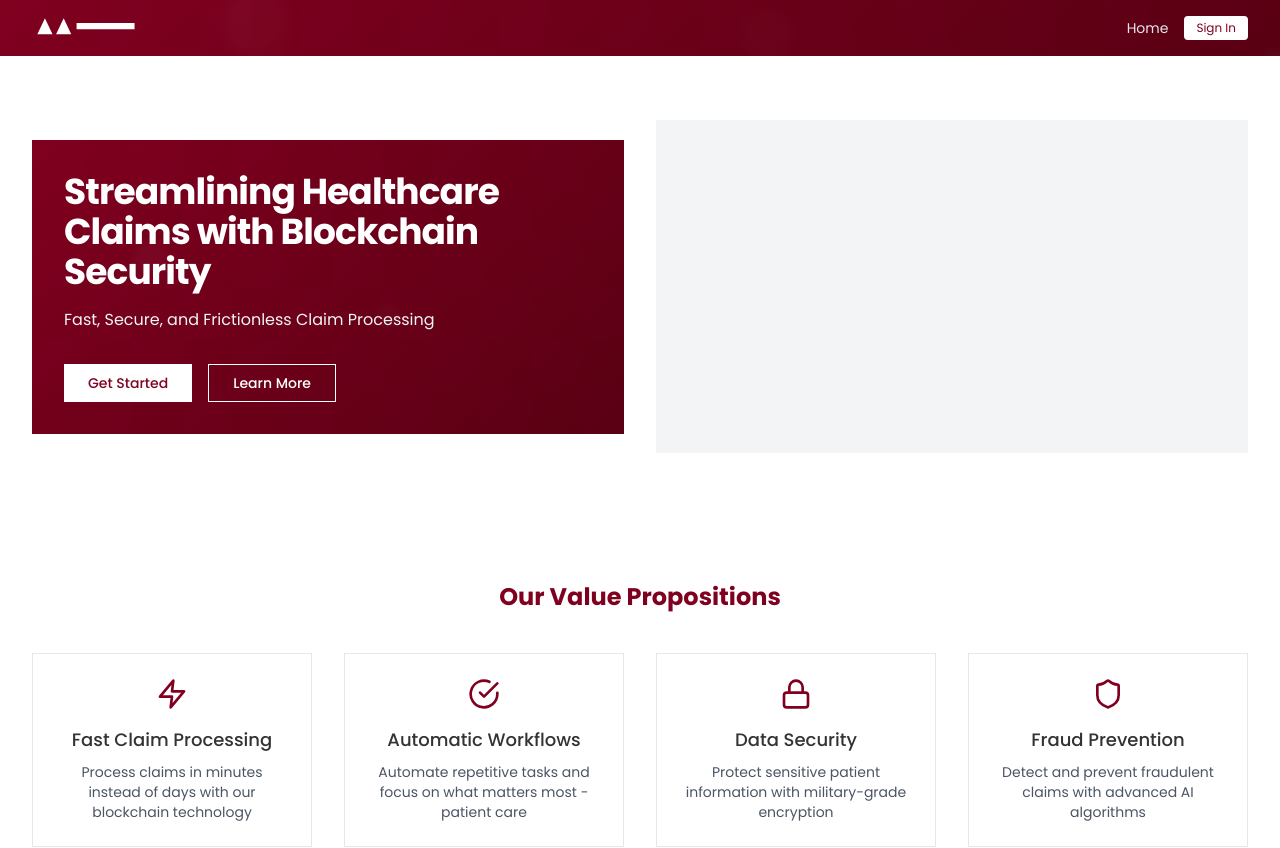
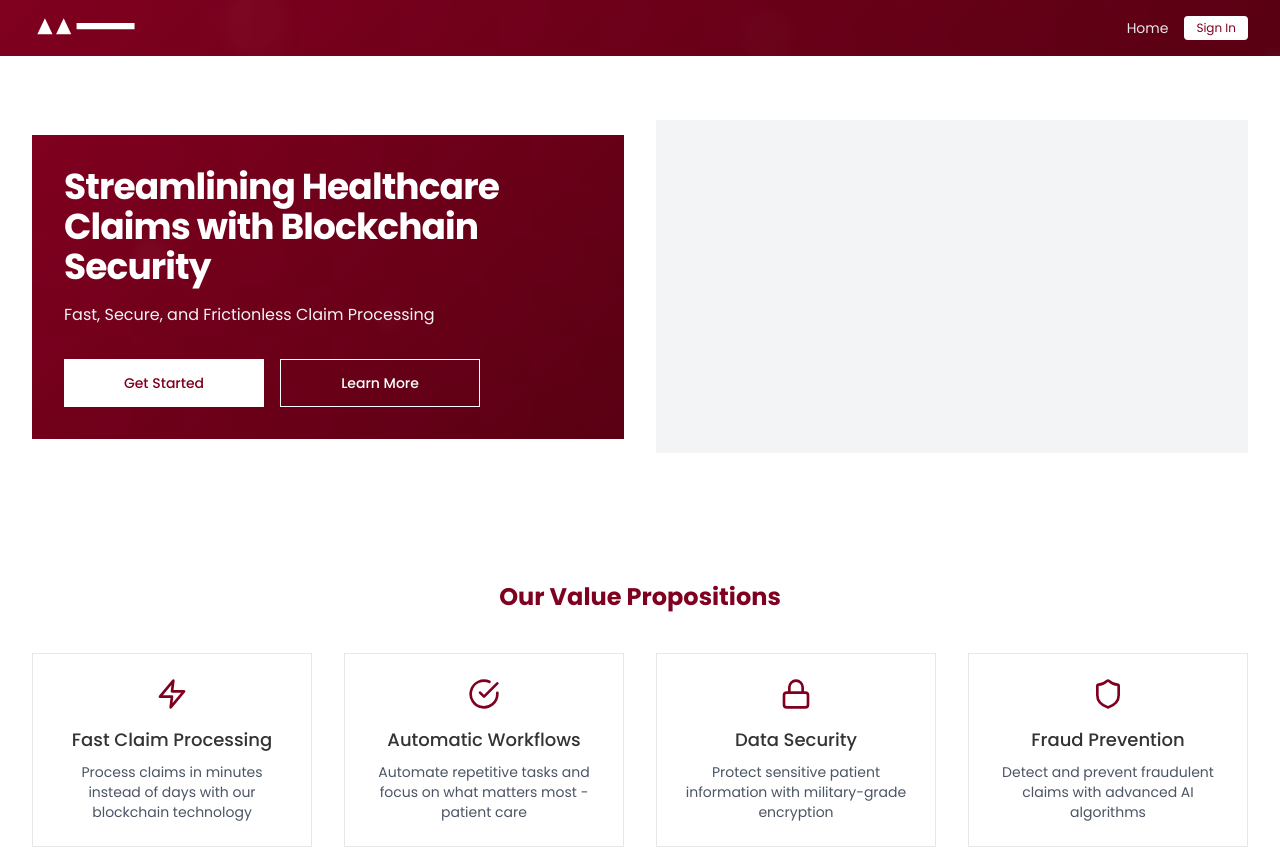
Before and after one commit to rgjc12/Vistora, a React (Create React App) app: page / in a window 1280 px wide. Shown: the top 848 px of the page. Built offline with nearby package versions, Linux system fonts and the light colour scheme.

Commit message:
added button components & editted landing page

```diff
--- a/src/App.js
+++ b/src/App.js
@@ -10,18 +10,16 @@ import {
 import { AnimatedSection } from "./components/AnimatedSection";
 import { ScrollToTop } from "./components/ScrollToTop";
 import "./App.css";
-import { useNavigate } from 'react-router-dom';
-
-
-
+import { useNavigate } from "react-router-dom";
+import PrimaryBtn from "./components/buttons/PrimaryBtn";
+import SecondaryBtn from "./components/buttons/SecondaryBtn";
 
 function App() {
   const navigate = useNavigate();
 
   const handleClick = () => {
-  navigate('/Auth');
+    navigate("/Auth");
   };
-
 
   return (
     <div className="flex flex-col min-h-screen">
@@ -50,7 +48,6 @@ const handleClick = () => {
           >
             Sign In
           </button>
-
         </div>
       </header>
 
@@ -73,12 +70,9 @@ const handleClick = () => {
                   Fast, Secure, and Frictionless Claim Processing
                 </p>
                 <div className="flex flex-wrap gap-4">
-                  <button className="bg-white text-primary px-6 py-2 rounded-sm text-sm font-medium hover:bg-gray-100 transition-colors">
-                    Get Started
-                  </button>
-                  <button className="border border-white text-white px-6 py-2 rounded-sm text-sm font-medium hover:bg-white hover:text-primary transition-colors">
-                    Learn More
-                  </button>
+                  {/** Made a button component for easier styling, editting, and tracking */}
+                  <PrimaryBtn buttonText={"Get Started"} />
+                  <SecondaryBtn buttonText={"Learn More"} />
                 </div>
               </AnimatedSection>
             </div>
@@ -359,9 +353,7 @@ const handleClick = () => {
                 Secure, fast, and claim-centric productivity in just a few
                 steps.
               </p>
-              <button className="bg-white text-primary px-8 py-3 rounded-sm text-sm font-medium hover:bg-gray-100 transition-colors">
-                Get Started
-              </button>
+              <PrimaryBtn buttonText={"Get Started"} />
             </div>
           </AnimatedSection>
         </section>
--- /dev/null
+++ b/src/components/buttons/PrimaryBtn.jsx
@@ -0,0 +1,11 @@
+import React from "react";
+
+const PrimaryBtn = ({ buttonText, bkgColor, textColor }) => {
+  return (
+    <button className="bg-white text-primary w-full max-w-[200px] h-[48px] px-6 py-2 rounded-sm text-sm font-medium hover:bg-gray-300 transition-colors">
+      {buttonText ? buttonText : "Get Started"}
+    </button>
+  );
+};
+
+export default PrimaryBtn;
--- /dev/null
+++ b/src/components/buttons/SecondaryBtn.jsx
@@ -0,0 +1,11 @@
+import React from "react";
+
+const SecondaryBtn = ({ buttonText, bkgColor, textColor }) => {
+  return (
+    <button className="border border-white w-full max-w-[200px] h-[48px] text-white px-6 py-2 rounded-sm text-sm font-medium hover:bg-white hover:text-primary transition-colors">
+      {buttonText ? buttonText : "Learn More"}
+    </button>
+  );
+};
+
+export default SecondaryBtn;
```
Lines whose indentation alone changed are shown as unchanged.
